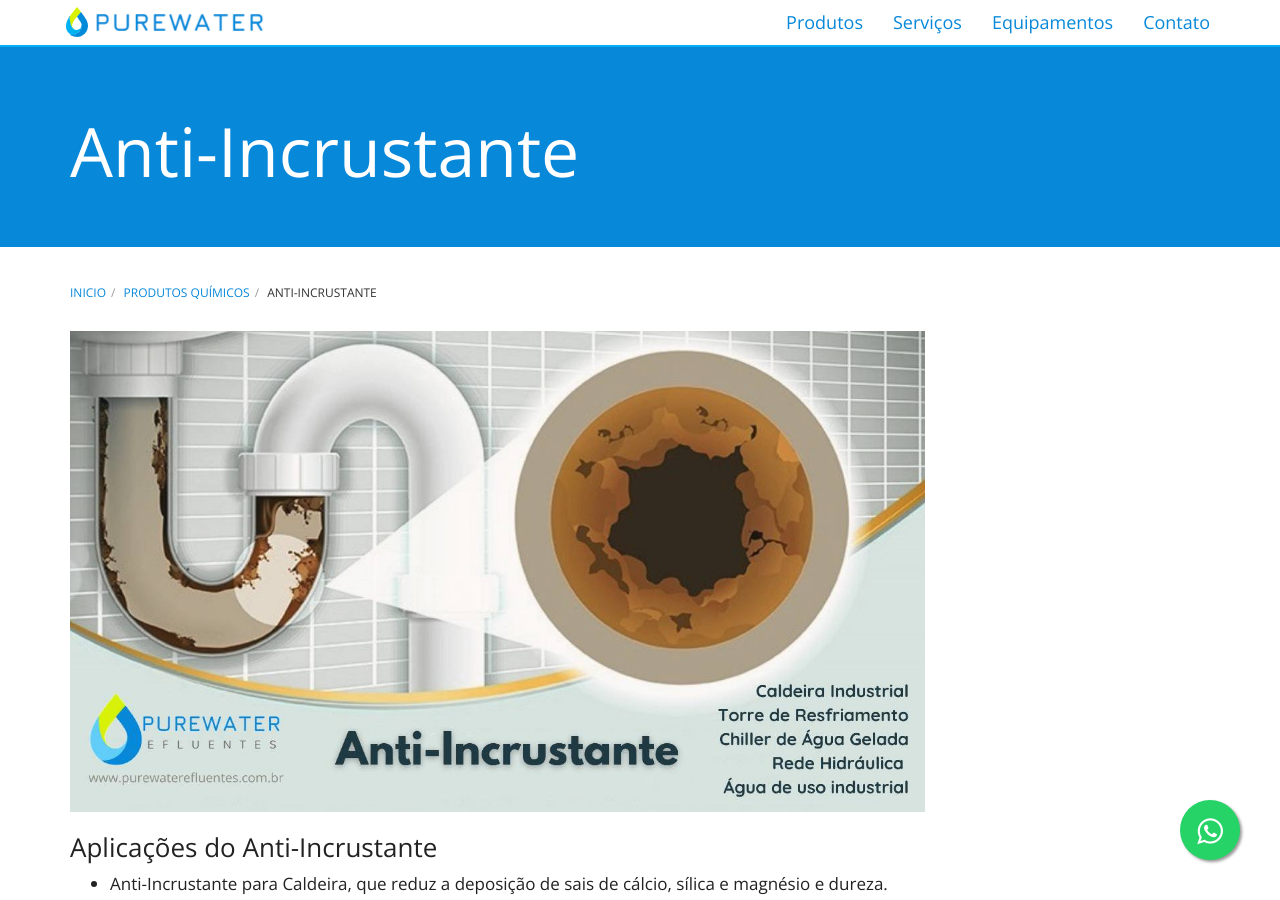
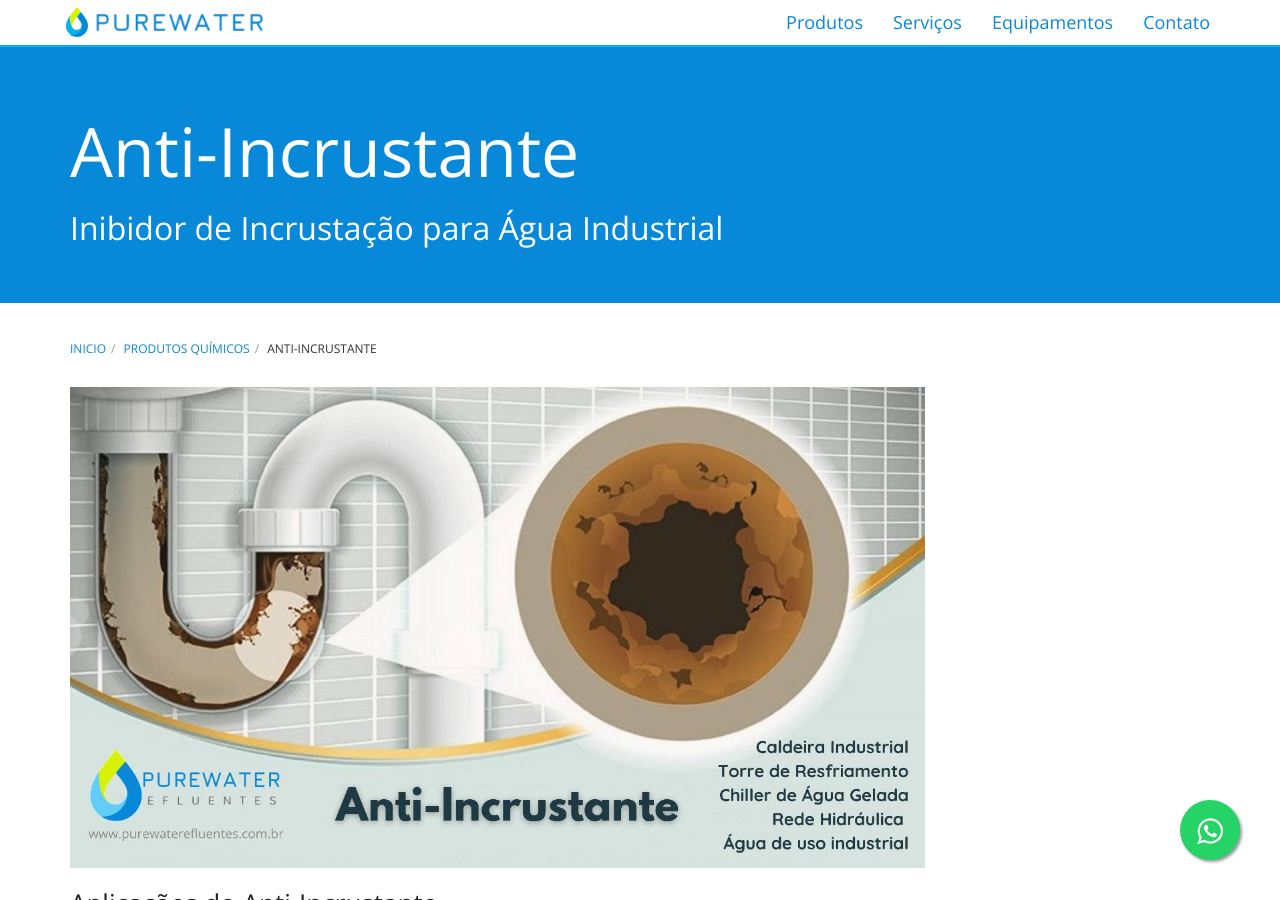
Before and after one commit to purewaterefluentes/purewaterefluentes.github.io, a Jekyll site: the page built from produtos/anti-incrustante.md, in a window 1280 px wide and 900 px high. Built offline with Jekyll 4.4.1, drawn with Linux system fonts in a browser that asks for light colours; nearby versions of some CDN libraries; library files that are not in the unit come from our copies.

Commit message:
Update anti-incrustante.md

```diff
--- a/produtos/anti-incrustante.md
+++ b/produtos/anti-incrustante.md
@@ -1,7 +1,7 @@
 ---
 layout: contato
 title: Anti-Incrustante
-Subtitle: Inibidor de Incrustação para Água Industrial
+subtitle: Inibidor de Incrustação para Água Industrial
 keywords: Anti-Incrustante, caldeiras, torre de resfriamento, chiller
 description: Anti-incrustante é usado para prevenir a deposição de sais dissolvidos de carbonatos, silicatos, oxido ferroso e sulfatos de cálcio na água industrial, evitando a incrustação em tanques, tubulações, caldeiras, torre de resfriamento, chiller.
 ---
```
